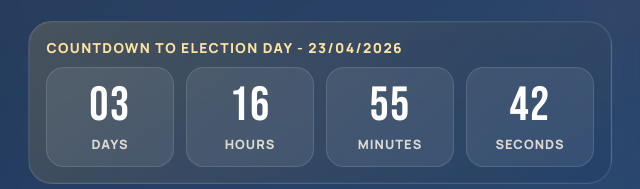
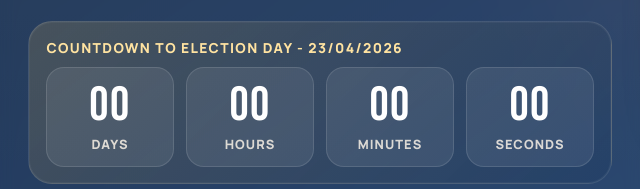
Before and after one commit to someshedu7-star/ELECTION, a plain HTML site: page index.html in a window 1280 px wide. Shown: the part 1011-1200 px from the top of the page, 60-700 px from the left. Drawn offline with Linux system fonts and the light colour scheme.

Commit message:
Update index.html

```diff
--- a/index.html
+++ b/index.html
@@ -13,39 +13,11 @@
   <link rel="preconnect" href="https://fonts.gstatic.com" crossorigin>
   <link href="https://fonts.googleapis.com/css2?family=Bebas+Neue&family=Manrope:wght@400;500;700;800&display=swap" rel="stylesheet">
   <link rel="stylesheet" href="./style.css">
-  <script src="./script.js"></script>
+
 </head>
 
 <body>
-  <script>
-const targetDate = new Date("2026-04-23T00:00:00").getTime();
 
-function updateCountdown() {
-  const now = new Date().getTime();
-  const diff = targetDate - now;
-
-  if (diff <= 0) {
-    document.getElementById("days").innerText = "00";
-    document.getElementById("hours").innerText = "00";
-    document.getElementById("minutes").innerText = "00";
-    document.getElementById("seconds").innerText = "00";
-    return;
-  }
-
-  const days = Math.floor(diff / (1000 * 60 * 60 * 24));
-  const hours = Math.floor((diff / (1000 * 60 * 60)) % 24);
-  const minutes = Math.floor((diff / (1000 * 60)) % 60);
-  const seconds = Math.floor((diff / 1000) % 60);
-
-  document.getElementById("days").innerText = String(days).padStart(2, "0");
-  document.getElementById("hours").innerText = String(hours).padStart(2, "0");
-  document.getElementById("minutes").innerText = String(minutes).padStart(2, "0");
-  document.getElementById("seconds").innerText = String(seconds).padStart(2, "0");
-}
-
-setInterval(updateCountdown, 1000);
-updateCountdown();
-</script>
   <div class="fire-glow" aria-hidden="true">
     <span></span>
     <span></span>
```
